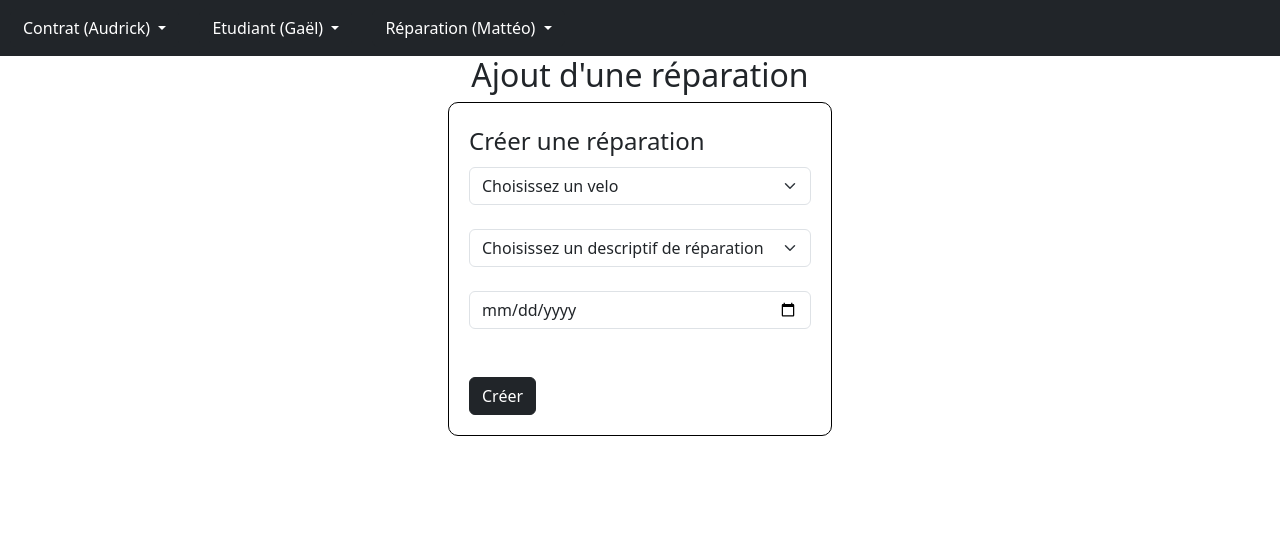
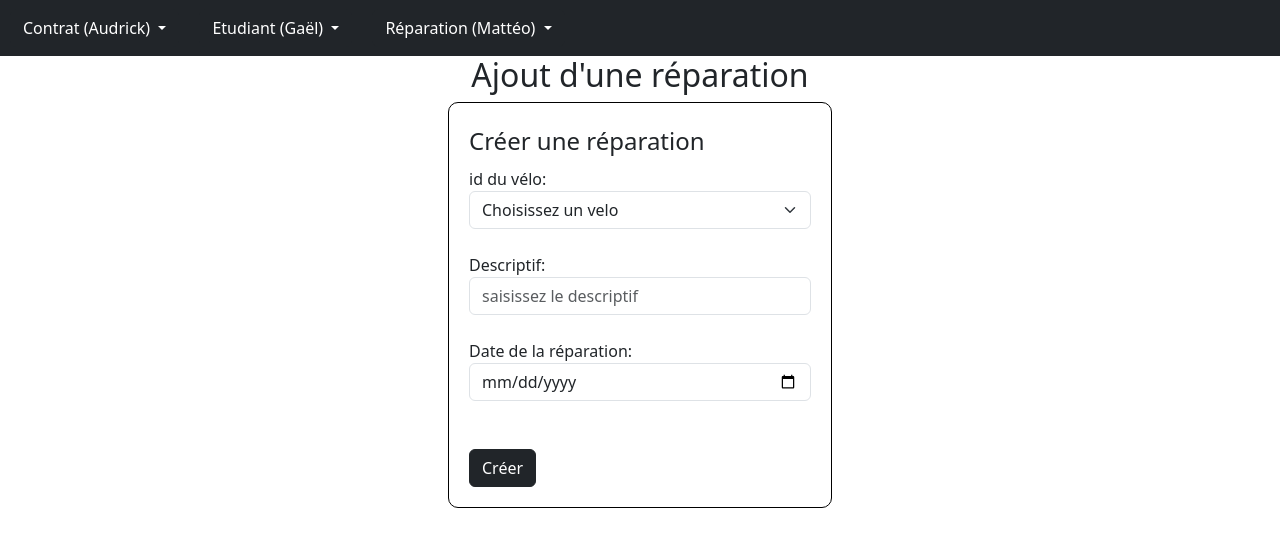
Before and after one commit to asoltner-iut90/velocampus, a Flask app: page /reparation/add in a window 1280 px wide. Shown: the top 547 px of the page. Run offline with Flask 3, Linux system fonts and the light colour scheme; data comes from the database, SQL or seed files in the repository; some libraries are stand-ins or nearby versions.

Commit message:
Update add_reparation.html

```diff
--- a/templates/reparation/add_reparation.html
+++ b/templates/reparation/add_reparation.html
@@ -12,6 +12,7 @@
     <form method="post" action="/reparation/add">
         <fieldset>
             <legend> Créer une réparation</legend>
+        <label>id du vélo:</label>
             <select name="idVelo" required class="form-select" id="idVelo">
                 <option value="" disabled selected>Choisissez un velo</option>
                 {% for velo in velos %}
@@ -19,13 +20,10 @@
                 {% endfor %}
             </select>
             <br>
-            <select name="descriptifs" required class="form-select" id="descriptif">
-                <option value="" disabled selected>Choisissez un descriptif de réparation</option>
-                {% for descriptif in reparations %}
-                    <option value="{{ descriptif.descriptif }}"> {{ descriptif.descriptif }} </option>
-                {% endfor %}
-            </select>
+        <label>Descriptif:</label>
+            <input  id="descriptif" name="descriptif" required class="form-control" placeholder="saisissez le descriptif">
             <br>
+        <label>Date de la réparation:</label>
             <input id="date_reparation" type="date" name="date_reparation" value=""
                 placeholder="Saisir la date de la réparation" class="form-control" required><br>
             <br>
```
